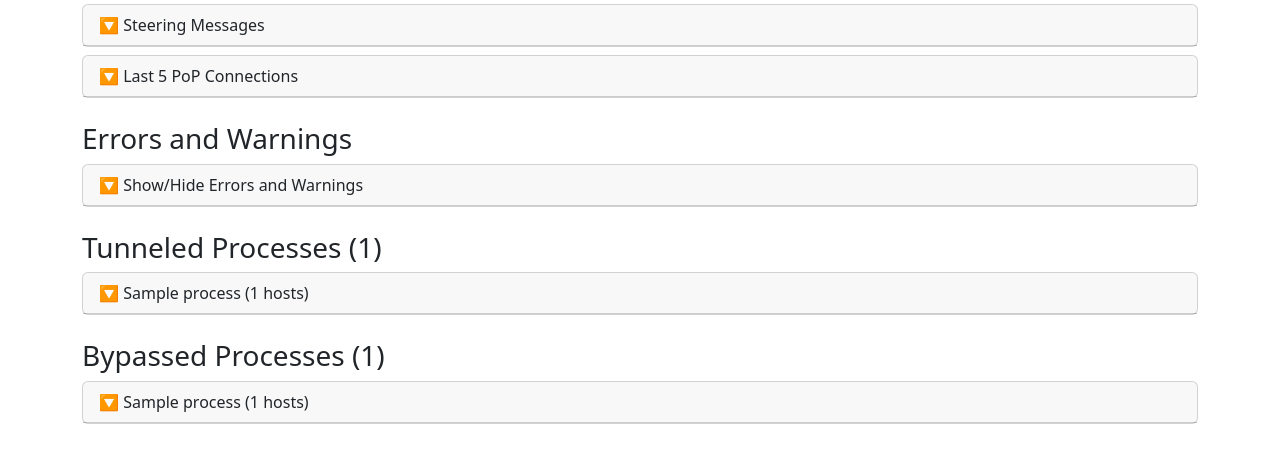
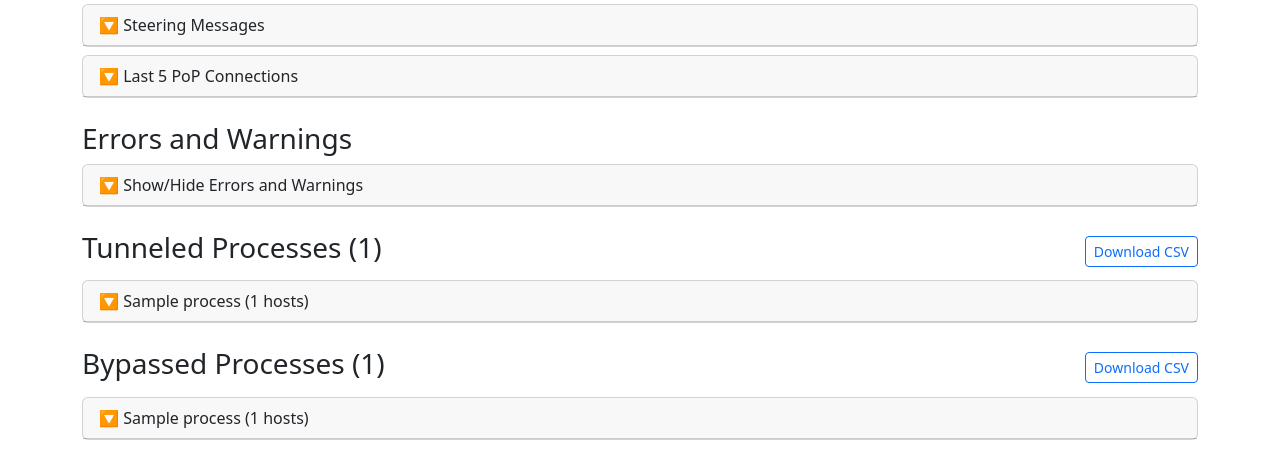
Before and after one commit to duduke/netskope-client-log-parser, a Flask app: template templates/results.html in a window 1280 px wide. Shown: the part 441-913 px from the top of the page. Before the commit the page ends 865 px from the top, so only its background shows below. Run offline with Flask 3, Linux system fonts and the light colour scheme; the template is opened without the code that fills it: most values are stand-ins (such as "Sample title", 1, 10 or a date in 2020).

Commit message:
Allowed export of "Tunneled" and "Bypassed" to CSV

```diff
--- a/templates/results.html
+++ b/templates/results.html
@@ -123,15 +82,17 @@
   </div>
 
   <!-- Tunneled Traffic -->
-  <h3>Tunneled Processes ({{ tunneled_count }})</h3>
+  <div class="d-flex justify-content-between align-items-center">
+    <h3>Tunneled Processes ({{ tunneled_count }})</h3>
+    <a href="{{ url_for('download', datatype='tunneled') }}"
+       class="btn btn-sm btn-outline-primary"
+       download="tunneled.csv">
+      Download CSV
+    </a>
+  </div>
   {% for process, hosts in grouped_tunneled.items() %}
     <div class="card my-2">
-      <div
-        class="card-header"
-        data-bs-toggle="collapse"
-        data-bs-target="#tun-{{ loop.index }}"
-        style="cursor: pointer;"
-      >
+      <div class="card-header" data-bs-toggle="collapse" data-bs-target="#tun-{{ loop.index }}" style="cursor: pointer;">
         🔽 {{ process }} ({{ hosts|length }} hosts)
       </div>
       <div id="tun-{{ loop.index }}" class="collapse">
@@ -147,15 +108,17 @@
   {% endfor %}
 
   <!-- Bypassed Traffic -->
-  <h3 class="mt-4">Bypassed Processes ({{ bypassed_count }})</h3>
+  <div class="d-flex justify-content-between align-items-center mt-4">
+    <h3>Bypassed Processes ({{ bypassed_count }})</h3>
+    <a href="{{ url_for('download', datatype='bypassed') }}"
+       class="btn btn-sm btn-outline-primary"
+       download="bypassed.csv">
+      Download CSV
+    </a>
+  </div>
   {% for process, hosts in grouped_bypassed.items() %}
     <div class="card my-2">
-      <div
-        class="card-header"
-        data-bs-toggle="collapse"
-        data-bs-target="#byp-{{ loop.index }}"
-        style="cursor: pointer;"
-      >
+      <div class="card-header" data-bs-toggle="collapse" data-bs-target="#byp-{{ loop.index }}" style="cursor: pointer;">
         🔽 {{ process }} ({{ hosts|length }} hosts)
       </div>
       <div id="byp-{{ loop.index }}" class="collapse">
```
Also changed, not shown: other parts of templates/results.html (+8 -51 lines).
